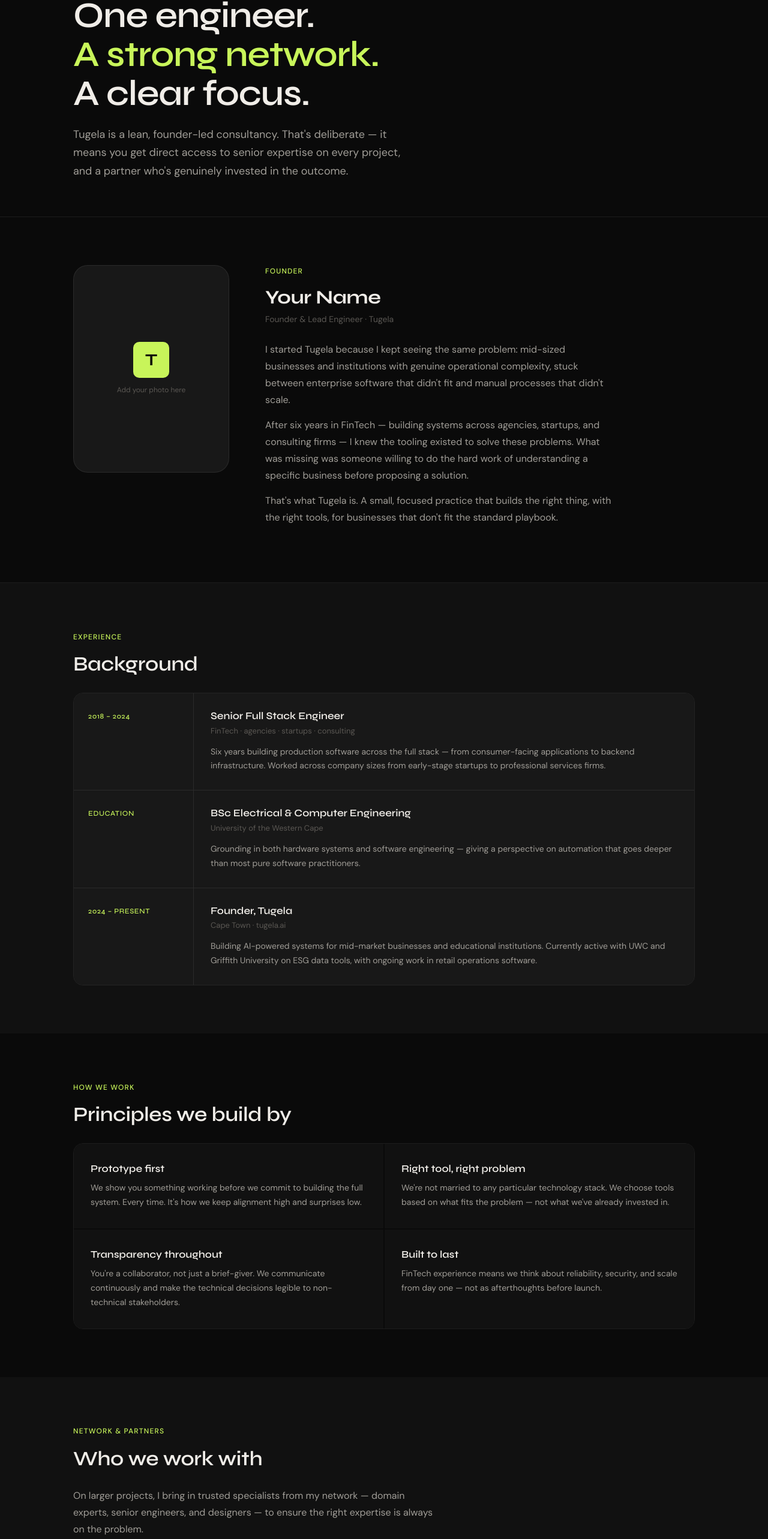
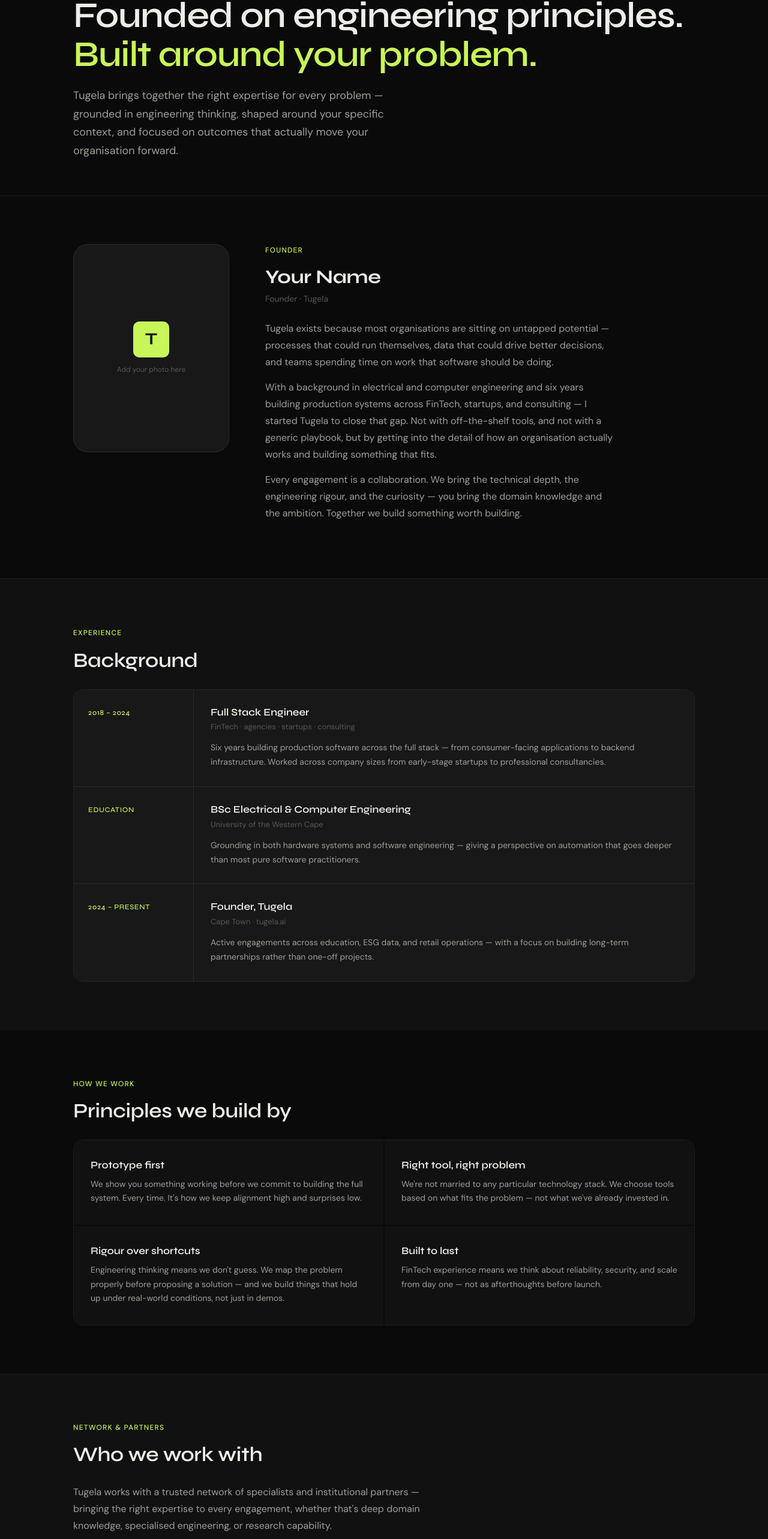
Before and after one commit to DavidFransch/tugela-site, a React (Vite) app: page /about in a window 1280 px wide. Shown: the part 202-2768 px from the top of the page at 60% size. Built offline with nearby package versions, Linux system fonts and the light colour scheme.

Commit message:
feat: update About page content to refine experience details, values, founder bio, and calls to action.

```diff
--- a/src/pages/About.tsx
+++ b/src/pages/About.tsx
@@ -2,9 +2,9 @@
 import styles from './About.module.css'
 
 const experience = [
-  { period: '2018 – 2024', role: 'Senior Full Stack Engineer', context: 'FinTech · agencies · startups · consulting', detail: 'Six years building production software across the full stack — from consumer-facing applications to backend infrastructure. Worked across company sizes from early-stage startups to professional services firms.' },
+  { period: '2018 – 2024', role: 'Full Stack Engineer', context: 'FinTech · agencies · startups · consulting', detail: 'Six years building production software across the full stack — from consumer-facing applications to backend infrastructure. Worked across company sizes from early-stage startups to professional consultancies.' },
   { period: 'Education', role: 'BSc Electrical & Computer Engineering', context: 'University of the Western Cape', detail: 'Grounding in both hardware systems and software engineering — giving a perspective on automation that goes deeper than most pure software practitioners.' },
-  { period: '2024 – Present', role: 'Founder, Tugela', context: 'Cape Town · tugela.ai', detail: 'Building AI-powered systems for mid-market businesses and educational institutions. Currently active with UWC and Griffith University on ESG data tools, with ongoing work in retail operations software.' },
+  { period: '2024 – Present', role: 'Founder, Tugela', context: 'Cape Town · tugela.ai', detail: 'Active engagements across education, ESG data, and retail operations — with a focus on building long-term partnerships rather than one-off projects.' },
 ]
 
 const partners = [
@@ -15,9 +15,9 @@
 ]
 
 const values = [
-  { title: 'Prototype first', body: 'We show you something working before we commit to building the full system. Every time. It\'s how we keep alignment high and surprises low.' },
-  { title: 'Right tool, right problem', body: 'We\'re not married to any particular technology stack. We choose tools based on what fits the problem — not what we\'ve already invested in.' },
-  { title: 'Transparency throughout', body: 'You\'re a collaborator, not just a brief-giver. We communicate continuously and make the technical decisions legible to non-technical stakeholders.' },
+  { title: 'Prototype first', body: "We show you something working before we commit to building the full system. Every time. It's how we keep alignment high and surprises low." },
+  { title: 'Right tool, right problem', body: "We're not married to any particular technology stack. We choose tools based on what fits the problem — not what we've already invested in." },
+  { title: 'Rigour over shortcuts', body: "Engineering thinking means we don't guess. We map the problem properly before proposing a solution — and we build things that hold up under real-world conditions, not just in demos." },
   { title: 'Built to last', body: 'FinTech experience means we think about reliability, security, and scale from day one — not as afterthoughts before launch.' },
 ]
 
@@ -31,8 +31,8 @@
       <section className={styles.hero}>
         <div className="container">
           <div className={styles.tag}>About</div>
-          <h1 className={styles.heading}>One engineer.<br /><span className={styles.accent}>A strong network.</span><br />A clear focus.</h1>
-          <p className={styles.sub}>Tugela is a lean, founder-led consultancy. That's deliberate — it means you get direct access to senior expertise on every project, and a partner who's genuinely invested in the outcome.</p>
+          <h1 className={styles.heading}>Founded on engineering principles.<br /><span className={styles.accent}>Built around your problem.</span></h1>
+          <p className={styles.sub}>Tugela brings together the right expertise for every problem — grounded in engineering thinking, shaped around your specific context, and focused on outcomes that actually move your organisation forward.</p>
         </div>
       </section>
 
@@ -49,10 +49,16 @@
             <div className={styles.founderBio}>
               <div className={styles.tag}>Founder</div>
               <h2 className={styles.founderName}>Your Name</h2>
-              <p className={styles.founderRole}>Founder & Lead Engineer · Tugela</p>
-              <p className={styles.founderText}>I started Tugela because I kept seeing the same problem: mid-sized businesses and institutions with genuine operational complexity, stuck between enterprise software that didn't fit and manual processes that didn't scale.</p>
-              <p className={styles.founderText}>After six years in FinTech — building systems across agencies, startups, and consulting firms — I knew the tooling existed to solve these problems. What was missing was someone willing to do the hard work of understanding a specific business before proposing a solution.</p>
-              <p className={styles.founderText}>That's what Tugela is. A small, focused practice that builds the right thing, with the right tools, for businesses that don't fit the standard playbook.</p>
+              <p className={styles.founderRole}>Founder · Tugela</p>
+              <p className={styles.founderText}>
+                Tugela exists because most organisations are sitting on untapped potential — processes that could run themselves, data that could drive better decisions, and teams spending time on work that software should be doing.
+              </p>
+              <p className={styles.founderText}>
+                With a background in electrical and computer engineering and six years building production systems across FinTech, startups, and consulting — I started Tugela to close that gap. Not with off-the-shelf tools, and not with a generic playbook, but by getting into the detail of how an organisation actually works and building something that fits.
+              </p>
+              <p className={styles.founderText}>
+                Every engagement is a collaboration. We bring the technical depth, the engineering rigour, and the curiosity — you bring the domain knowledge and the ambition. Together we build something worth building.
+              </p>
             </div>
           </div>
         </div>
@@ -99,7 +105,9 @@
         <div className="container">
           <div className={styles.tag}>Network & partners</div>
           <h2 className={styles.sectionHeading}>Who we work with</h2>
-          <p className={styles.partnersIntro}>On larger projects, I bring in trusted specialists from my network — domain experts, senior engineers, and designers — to ensure the right expertise is always on the problem.</p>
+          <p className={styles.partnersIntro}>
+            Tugela works with a trusted network of specialists and institutional partners — bringing the right expertise to every engagement, whether that's deep domain knowledge, specialised engineering, or research capability.
+          </p>
           <div className={styles.partnerGrid}>
             {partners.map(p => (
               <div key={p.name} className={styles.partnerCard}>
@@ -115,8 +123,8 @@
       {/* CTA */}
       <section className={styles.ctaSection}>
         <div className="container">
-          <h2 className={styles.ctaHeading}>Want to work together?</h2>
-          <p className={styles.ctaSub}>Start with a conversation. No pressure, no pitch — just a discussion about your business and where AI might make a difference.</p>
+          <h2 className={styles.ctaHeading}>Ready to see what's possible?</h2>
+          <p className={styles.ctaSub}>Start with a conversation about your organisation — where it's running well, where it's getting stuck, and where intelligent automation could change the game.</p>
           <button className={styles.btnPrimary} onClick={() => navigate('/contact')}>Get in touch</button>
         </div>
       </section>
```
